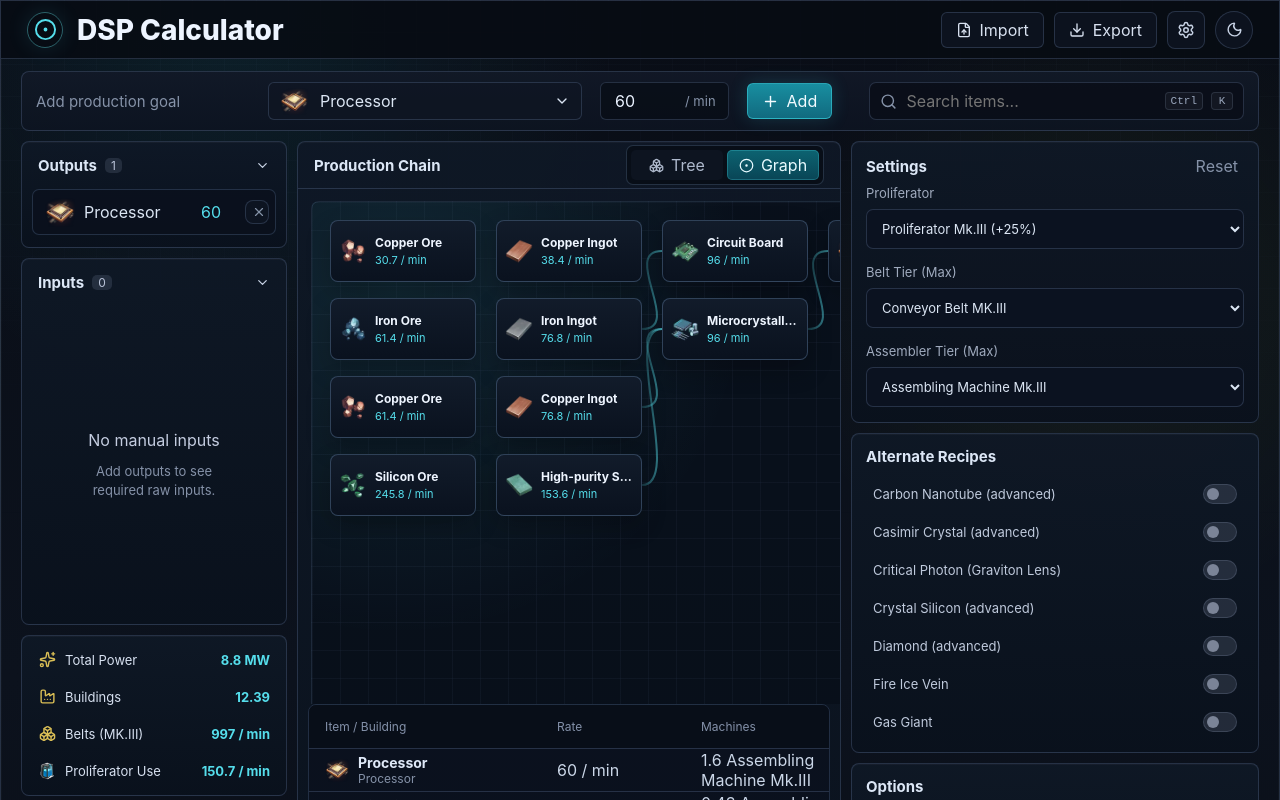
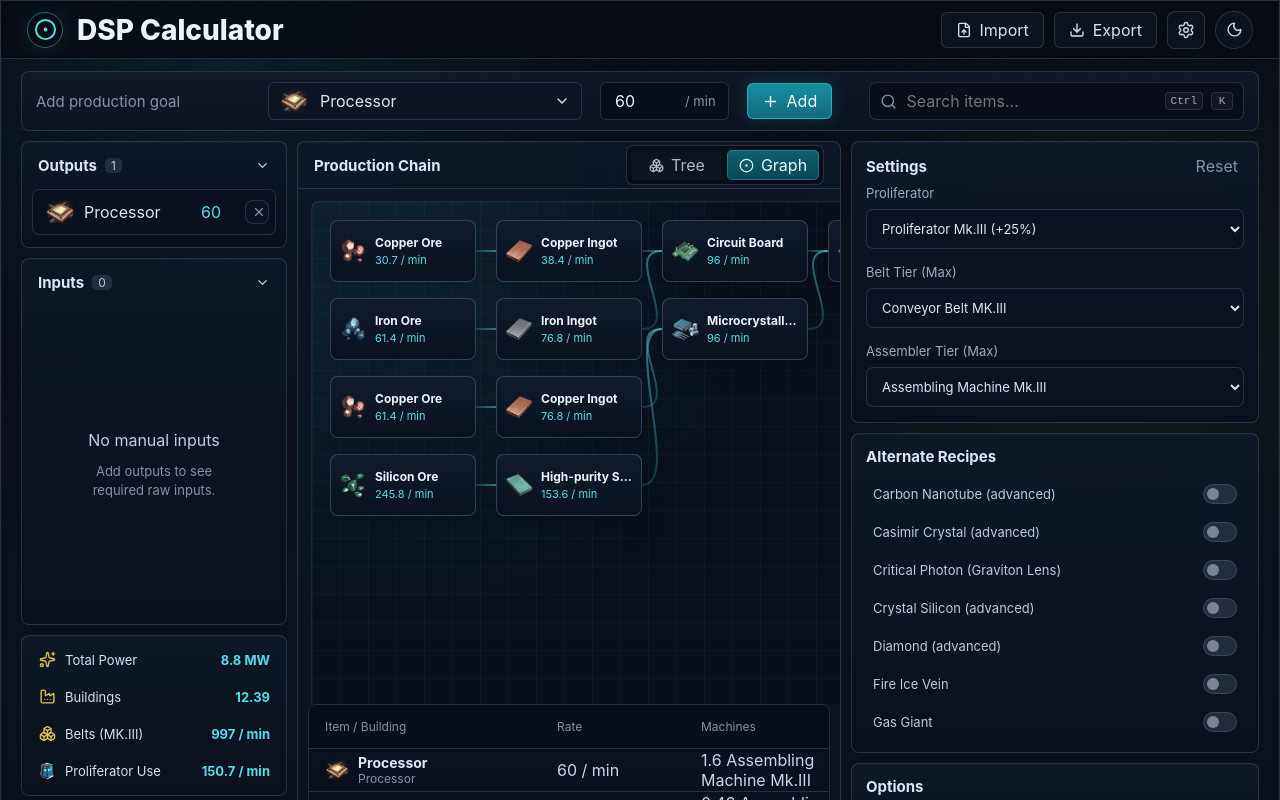
Before and after one commit to stevengglandry/dsp-calculator, a React (Vite) app: page / in a window 1280 px wide. Both pictures are taken after a click on the button "Graph". Shown: the top 800 px of the page. Built offline with nearby package versions, Linux system fonts and the light colour scheme.

Commit message:
Fix flat connection lines visibility using userSpaceOnUse gradients and allow dragging nodes further right/down

```diff
--- a/src/App.tsx
+++ b/src/App.tsx
@@ -588,6 +588,16 @@ function ProductionGraph({ nodes, onOpenRecipe }: { nodes: PlannerNode[]; onOpen
     [layout.edges, positionedNodeById],
   )
 
+  const stageWidth = useMemo(() => {
+    const maxNodeX = positionedNodes.reduce((max, n) => Math.max(max, n.x), 0)
+    return Math.max(layout.width, maxNodeX + graphNodeWidth + graphPadding)
+  }, [layout.width, positionedNodes])
+
+  const stageHeight = useMemo(() => {
+    const maxNodeY = positionedNodes.reduce((max, n) => Math.max(max, n.y), 0)
+    return Math.max(layout.height, maxNodeY + graphNodeHeight + graphPadding)
+  }, [layout.height, positionedNodes])
+
   useEffect(() => {
     const graphView = graphViewRef.current
     if (!graphView) return
@@ -646,9 +656,11 @@ function ProductionGraph({ nodes, onOpenRecipe }: { nodes: PlannerNode[]; onOpen
         moved = true
       }
 
+      const maxDragX = Math.max(currentLayout.width + 1500, startX)
+      const maxDragY = Math.max(currentLayout.height + 1000, startY)
       const nextPosition = {
-        x: clamp(startX + deltaX, graphPadding, Math.max(graphPadding, currentLayout.width - graphNodeWidth - graphPadding)),
-        y: clamp(startY + deltaY, graphPadding, Math.max(graphPadding, currentLayout.height - graphNodeHeight - graphPadding)),
+        x: clamp(startX + deltaX, graphPadding, maxDragX - graphNodeWidth - graphPadding),
+        y: clamp(startY + deltaY, graphPadding, maxDragY - graphNodeHeight - graphPadding),
       }
 
       setNodePositionState((currentPositionState) => {
@@ -700,28 +712,37 @@ function ProductionGraph({ nodes, onOpenRecipe }: { nodes: PlannerNode[]; onOpen
       data-zoom={zoom.toFixed(2)}
       ref={graphViewRef}
     >
-      <div className="graph-canvas" style={{ width: `${layout.width * zoom}px`, height: `${layout.height * zoom}px` }}>
-        <div className="graph-stage" style={{ width: `${layout.width}px`, height: `${layout.height}px`, transform: `scale(${zoom})` }}>
-        <svg className="graph-edges" viewBox={`0 0 ${layout.width} ${layout.height}`} aria-hidden="true">
-          <defs>
-            <linearGradient id="graph-edge-gradient" x1="0" y1="0" x2="1" y2="0">
-              <stop offset="0%" stopColor="rgba(84, 217, 229, 0.18)" />
-              <stop offset="100%" stopColor="rgba(84, 217, 229, 0.58)" />
-            </linearGradient>
-          </defs>
+      <div className="graph-canvas" style={{ width: `${stageWidth * zoom}px`, height: `${stageHeight * zoom}px` }}>
+        <div className="graph-stage" style={{ width: `${stageWidth}px`, height: `${stageHeight}px`, transform: `scale(${zoom})` }}>
+        <svg className="graph-edges" viewBox={`0 0 ${stageWidth} ${stageHeight}`} aria-hidden="true">
           {positionedEdges.map((edge) => {
             const startX = edge.from.x + graphNodeWidth
             const startY = edge.from.y + graphNodeHeight / 2
             const endX = edge.to.x
             const endY = edge.to.y + graphNodeHeight / 2
+            const gradientId = `gradient-${edge.id}`
             return (
-              <path
-                key={edge.id}
-                d={`M ${startX} ${startY} C ${startX + 42} ${startY}, ${endX - 42} ${endY}, ${endX} ${endY}`}
-                fill="none"
-                stroke="url(#graph-edge-gradient)"
-                strokeWidth="2"
-              />
+              <g key={edge.id}>
+                <defs>
+                  <linearGradient
+                    id={gradientId}
+                    gradientUnits="userSpaceOnUse"
+                    x1={startX}
+                    y1={startY}
+                    x2={endX}
+                    y2={endY}
+                  >
+                    <stop offset="0%" stopColor="rgba(84, 217, 229, 0.18)" />
+                    <stop offset="100%" stopColor="rgba(84, 217, 229, 0.58)" />
+                  </linearGradient>
+                </defs>
+                <path
+                  d={`M ${startX} ${startY} C ${startX + 42} ${startY}, ${endX - 42} ${endY}, ${endX} ${endY}`}
+                  fill="none"
+                  stroke={`url(#${gradientId})`}
+                  strokeWidth="2"
+                />
+              </g>
             )
           })}
         </svg>
```
